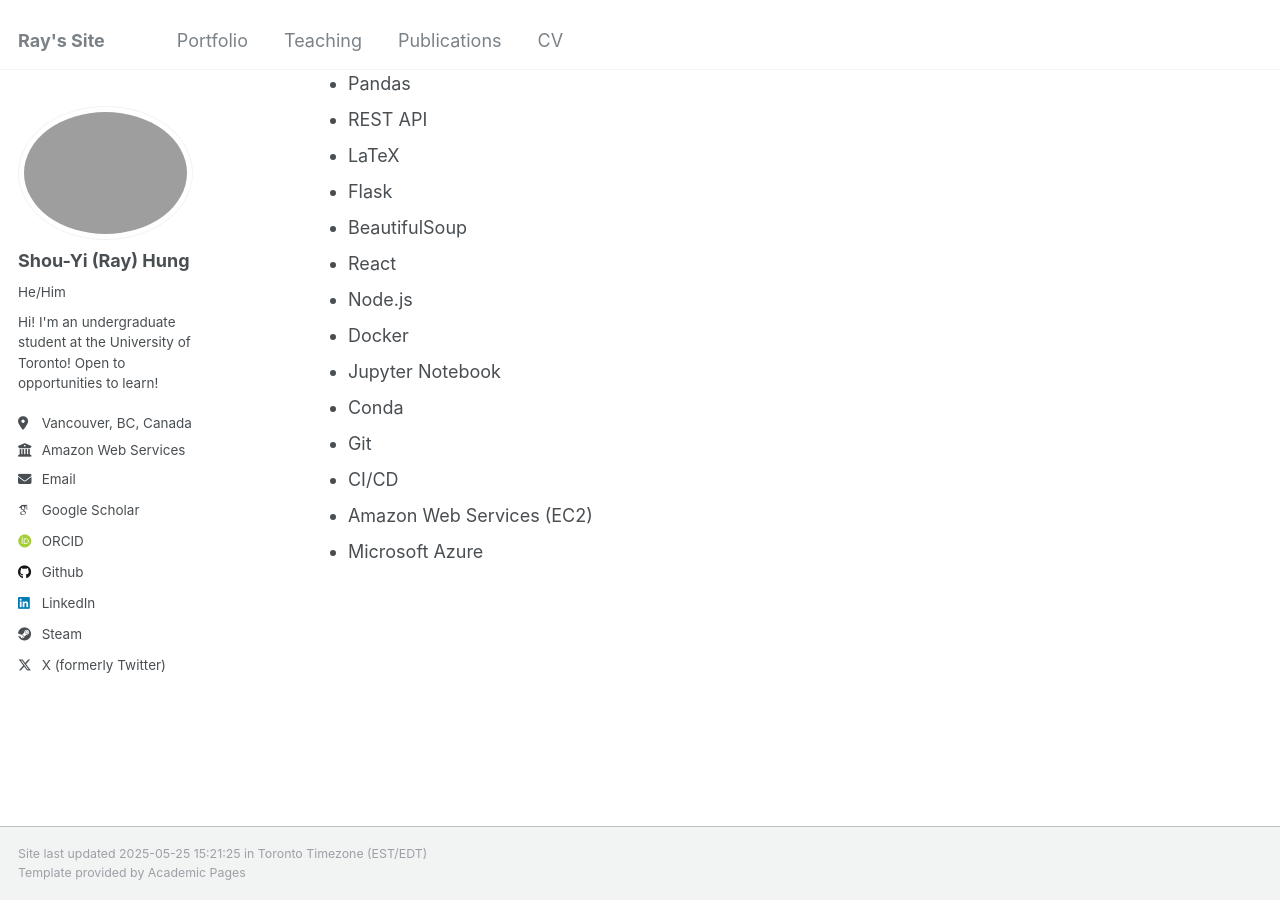
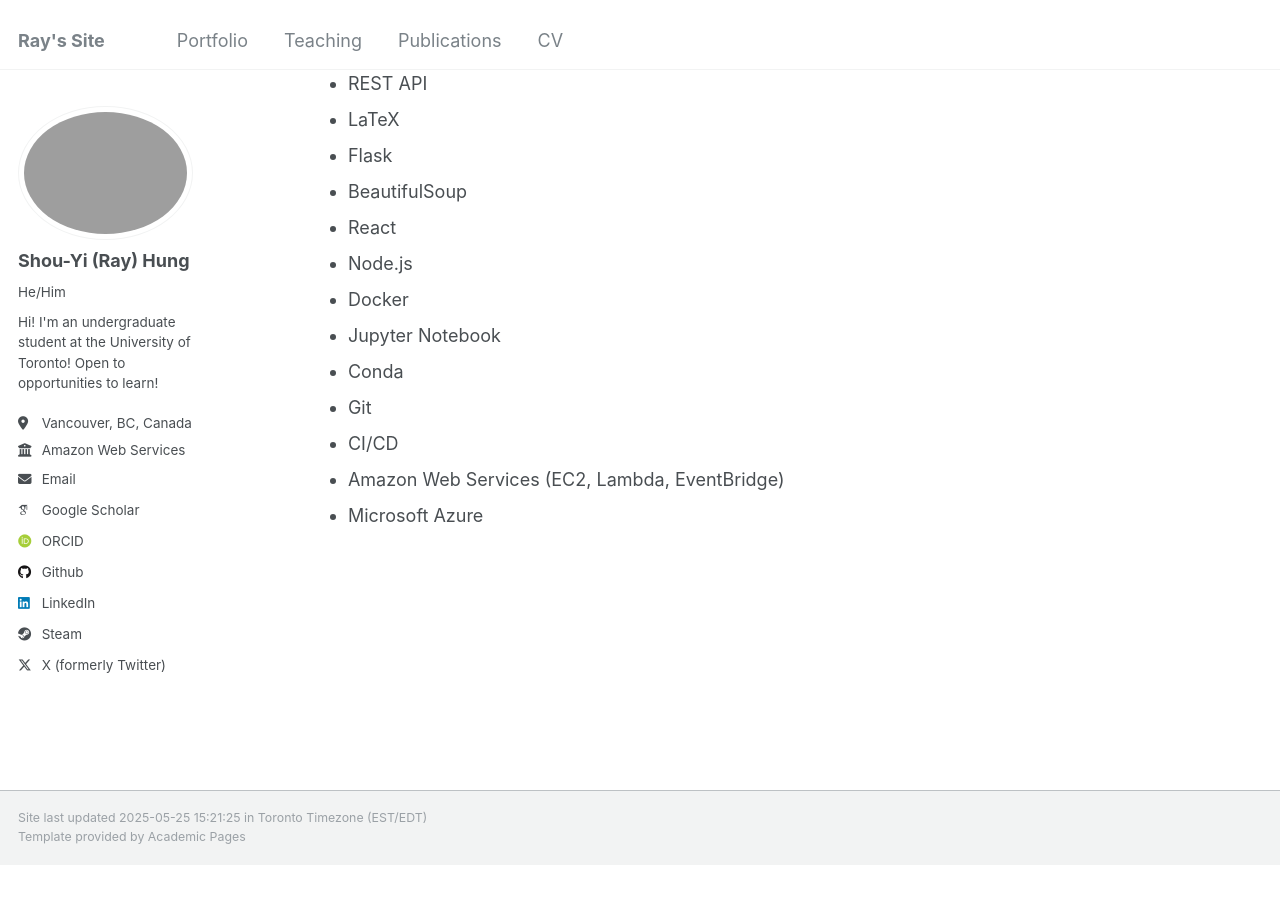
Before and after one commit to Lei-Tin/PortfolioPage, a Jekyll site: the page built from _pages/about.md, in a window 1280 px wide and 900 px high, scrolled down 2847 px. Built offline with Jekyll 4.4.1, drawn with Linux system fonts in a browser that asks for light colours; some web fonts are replaced; after the commit the page ends 3711 px from its top, so only the background shows below that; some of the changed text lies outside the part shown.

Commit message:
[*] Fixed a bug on the about page

```diff
--- a/_pages/about.md
+++ b/_pages/about.md
@@ -83,5 +82,5 @@ Skills
 - Conda
 - Git
 - CI/CD
-- Amazon Web Services (EC2)
+- Amazon Web Services (EC2, Lambda, EventBridge)
 - Microsoft Azure
```
Also changed, not shown: other parts of _pages/about.md (+0 -1 lines).
